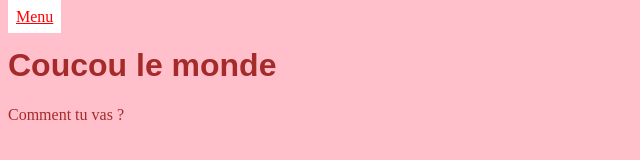
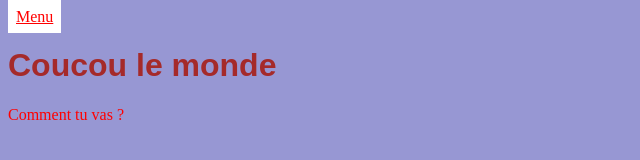
Before and after one commit to nicolasvauche/projet_fsd50b, a plain HTML site: page index.html in a window 1280 px wide. Shown: the whole page, without its empty margins (0-640 px from the left). Drawn offline with Linux system fonts and the light colour scheme.

Commit message:
Modification de la couleur du message + de la couleur de fond

```diff
--- a/index.html
+++ b/index.html
@@ -28,6 +28,6 @@
     </header>
 
     <h1>Coucou le monde</h1>
-    <p>Comment tu vas ?</p>
+    <p class="text-red">Comment tu vas ?</p>
   </body>
 </html>
--- a/sass/main.scss
+++ b/sass/main.scss
@@ -1,4 +1,4 @@
-@import "./utils/variables";
+@import "./utils/variables", "utils/extends";
 
 @import "./base/reset", "./base/typography";
 
--- /dev/null
+++ b/sass/utils/_extends.scss
@@ -0,0 +1,3 @@
+.text-red {
+    color: $colorRed !important;
+}
--- a/sass/utils/_variables.scss
+++ b/sass/utils/_variables.scss
@@ -1,4 +1,5 @@
 $fontPrimary: arial;
 
 $colorPrimary: brown;
-$colorSecondary: pink;
+$colorSecondary: rgb(151, 151, 211);
+$colorRed: red;
```
Also changed, not shown: css/main.min.css.
